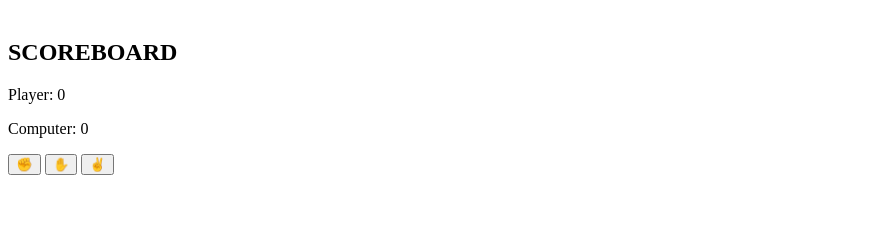
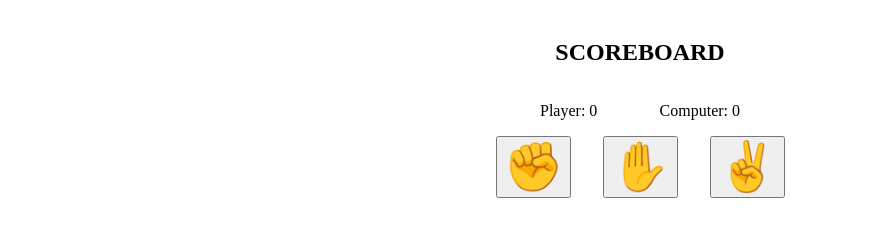
Before and after one commit to justincschoi/rock-paper-scissors, a plain HTML site: page index.html in a window 1280 px wide. Shown: the part 69-306 px from the top of the page, without its empty margins (0-880 px from the left). Drawn offline with Linux system fonts and the light colour scheme.

Commit message:
Update style for buttons

```diff
--- a/style.css
+++ b/style.css
@@ -1,8 +1,5 @@
-#buttons {
-    display: flex;
-    justify-content: center;
-    gap: 8px;
-
+.content {
+    text-align: center;
 }
 
 .header {
@@ -10,12 +7,28 @@
     justify-content: center;
 }
 
+.buttons {
+    display: flex;
+    justify-content: center;
+    gap: 32px;
+}
+
+.rock,
+.paper,
+.scissors {
+    font-size: 48px;
+    width: 75px;
+}
+
 #result {
     display: flex;
     justify-content: center;
 }
 
-#scoreboard {
+.scoreboard-container {
     display: flex;
-    justify-content: center;
+    justify-content: space-between;
+    align-items: center;
+    max-width: 200px;
+    margin: 0 auto;
 }
```
